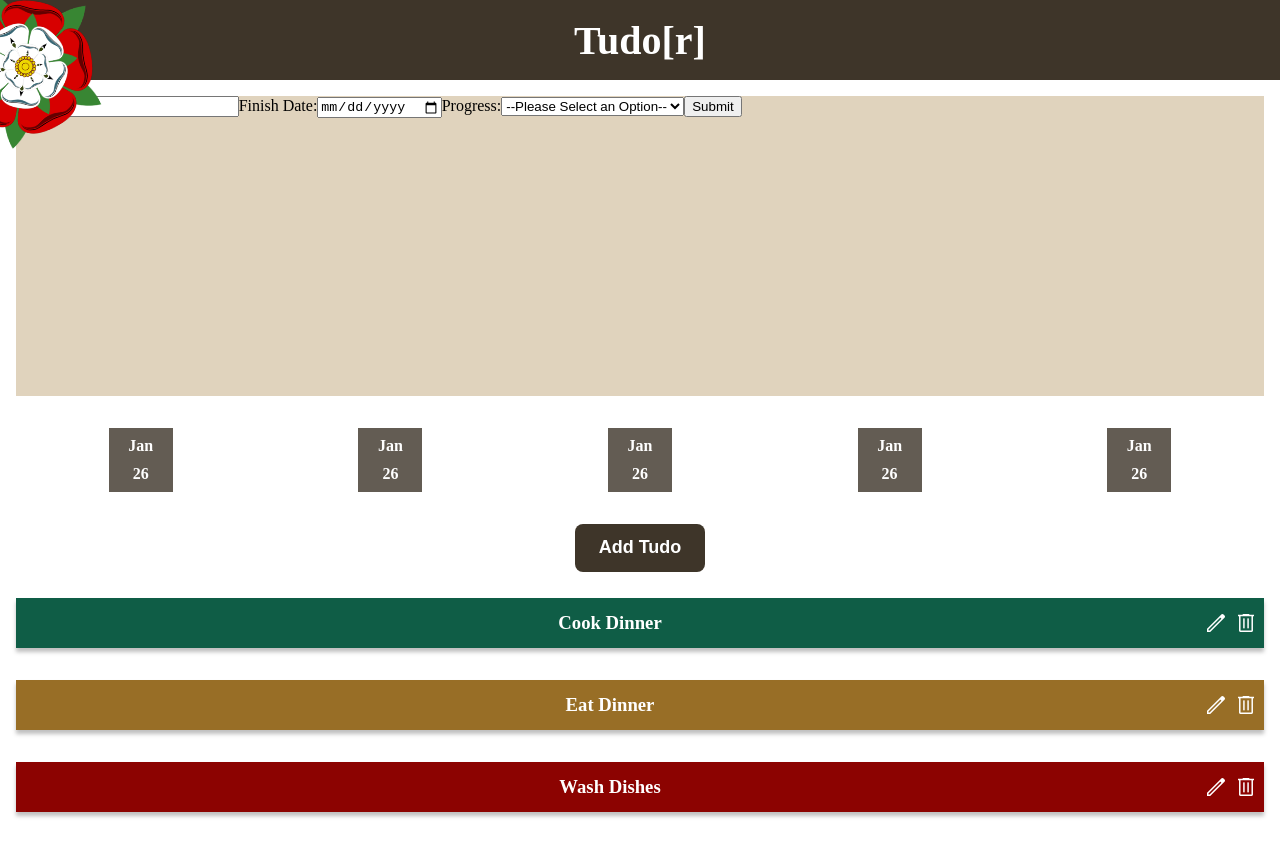
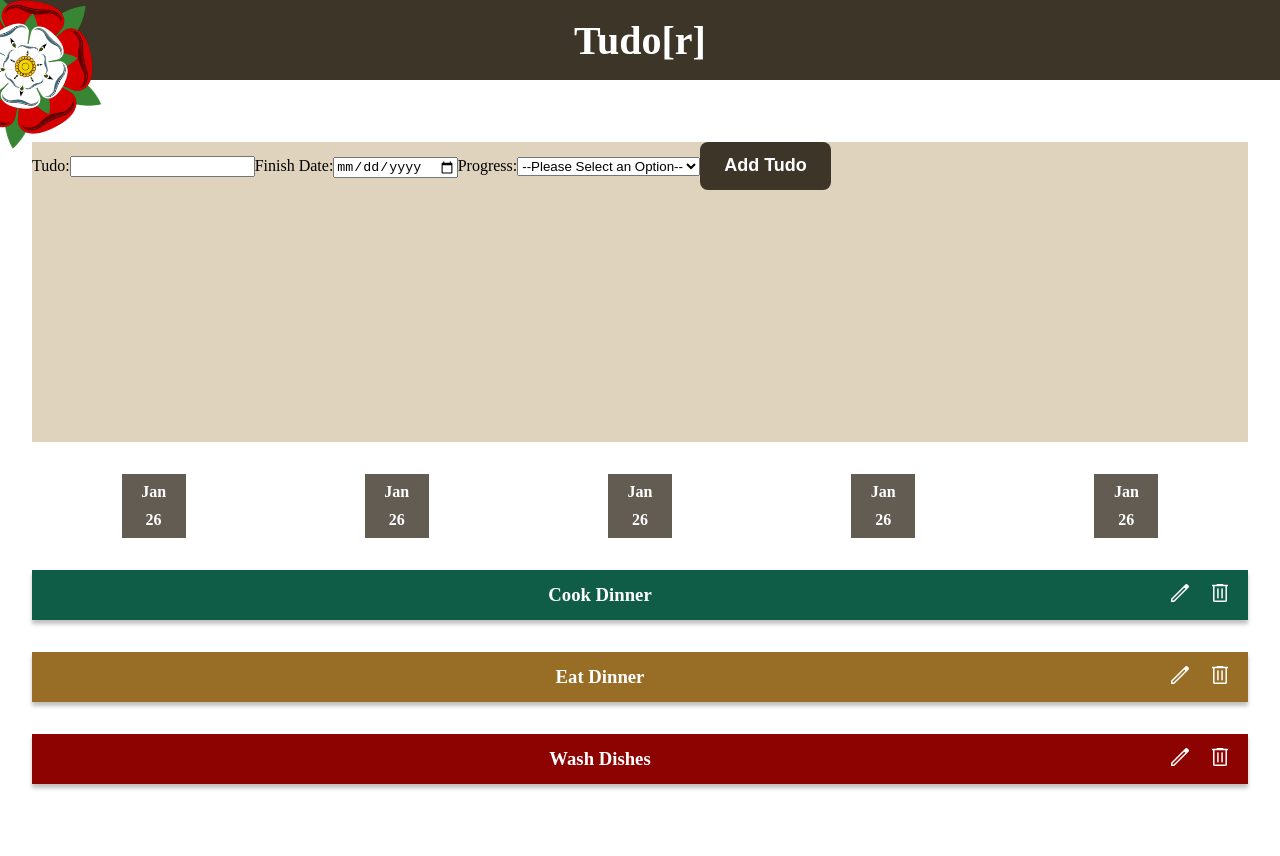
Before and after one commit to houstonmp/Tudo-r, a React (Vite) app: page / in a window 1280 px wide. Shown: the top 856 px of the page. Built offline with nearby package versions, Linux system fonts and the light colour scheme; a web font is replaced by a local one.

Commit message:
Fix display to display a prompt to add a Tudo if todo array is empty

```diff
--- a/src/components/Container.css
+++ b/src/components/Container.css
@@ -6,5 +6,5 @@ section {
 }
 
 .container {
-    padding: 1rem;
+    padding: 2rem;
 }
--- a/src/components/Container.jsx
+++ b/src/components/Container.jsx
@@ -25,6 +25,8 @@ const INITIAL_TODO = [
 
 const Container = () => {
     const [TodoArr, setTodoArr] = useState(INITIAL_TODO);
+    const [isDisplay, setDisplay] = useState(true);
+
 
 
 
@@ -32,16 +34,38 @@ const Container = () => {
         setTodoArr((prevState) => {
             return [formData, ...prevState]
         })
+        showDisplay(true);
+    }
+
+    const showDisplay = (isValid) => {
+        setDisplay(isValid);
+    }
+
+    const deleteHandler = (event) => {
+        const newArr = TodoArr.filter((el) => {
+            return el.id !== event.target.parentNode.parentNode.id;
+        })
+
+        if (newArr.length === 0) {
+            setTodoArr([]);
+            showDisplay(false);
+            console.log('false');
+        }
+        else {
+            setTodoArr([...newArr])
+            showDisplay(true);
+            console.log('true');
+        }
     }
 
     return (
         <div className='container'>
             <section>
                 <Form onSaveForm={formHandler} arrLength={TodoArr.length}></Form>
-                <DateManager></DateManager>
+                <DateManager ></DateManager>
             </section>
             <section>
-                <TodoMan TodoArr={TodoArr}></TodoMan>
+                <TodoMan isDisplay={isDisplay} TodoArr={TodoArr} delTodo={deleteHandler}></TodoMan>
             </section>
         </div>
 
--- a/src/components/form/Form.jsx
+++ b/src/components/form/Form.jsx
@@ -59,7 +59,7 @@ const Form = (props) => {
             <option value="progress">In Progress</option>
             <option value="finished">Finished</option>
         </select>
-        <button type="submit">Submit</button>
+        <button className="button" type="submit">Add Tudo</button>
     </form >
 }
 
--- a/src/components/form/Form.module.css
+++ b/src/components/form/Form.module.css
@@ -1,4 +1,5 @@
 .form {
     background-color: #E0D3BD;
     height: 300px;
+    margin-top: 30px;
 }
--- a/src/components/todos/Todo.jsx
+++ b/src/components/todos/Todo.jsx
@@ -2,16 +2,22 @@ import './TodoMan.css';
 
 const Todo = (props) => {
     return (
-        <aside className={props.progress}>
+        <aside id={props.id} className={props.progress}>
             <span className='text'>
                 <h3 >{props.text}</h3>
             </span>
-            <span className="material-symbols-outlined icons">
-                edit
-            </span>
-            <span className="material-symbols-outlined icons">
-                delete
-            </span>
+            <a href=""></a>
+            <a className="icons">
+                <span className="material-symbols-outlined ">
+                    edit
+                </span>
+            </a>
+            <a className="icons" onClick={props.onDel}>
+                <span className="material-symbols-outlined ">
+                    delete
+                </span>
+            </a>
+
         </aside>
     )
 }
--- a/src/components/todos/TodoMan.css
+++ b/src/components/todos/TodoMan.css
@@ -5,7 +5,7 @@ article {
 
 .todo-man {
     flex-direction: column;
-    justify-content: flex-end;
+    justify-content: flex-start;
     height: 40vh;
 }
 
@@ -49,14 +49,20 @@ aside.unfinished {
         'wght' 400,
         'GRAD' 0,
         'opsz' 48;
-    flex-basis: 30px;
+    /* margin: 1em 0; */
+}
+
+.icons {
+    flex-basis: 40px;
     flex-grow: 0;
-    margin: 1em 0;
+}
+
+.icons:hover {
+    cursor: pointer;
+    color: black;
 }
 
 .button {
-    position: absolute;
-    top: 0;
     align-self: center;
     display: inline-block;
     outline: 0;
@@ -76,3 +82,12 @@ aside.unfinished {
     background-color: #705a3d;
     transform: translateY(-2px);
 }
+
+article h2 {
+    text-align: center;
+    color: #3e3529;
+}
+
+h2 span {
+    color: #0F5D46;
+}
--- a/src/components/todos/TodoMan.jsx
+++ b/src/components/todos/TodoMan.jsx
@@ -1,4 +1,4 @@
-// import React, { useState } from 'react';
+import React, { useState } from 'react';
 import './TodoMan.css';
 import Todo from './Todo'
 
@@ -8,15 +8,16 @@ import Todo from './Todo'
 
 const TodoMan = (props) => {
 
+
     return (
         <article className='todo-man'>
-            <button className="button">Add Tudo</button>
-            {props.TodoArr.map((el) => {
+            {!props.isDisplay ? <h2>What are you going <span>Tudo</span> today?</h2> : props.TodoArr.map((el) => {
                 return <Todo
                     id={el.id}
                     key={el.id}
                     text={el.text}
                     progress={el.progress}
+                    onDel={props.delTodo}
                 />;
             })}
 
```
